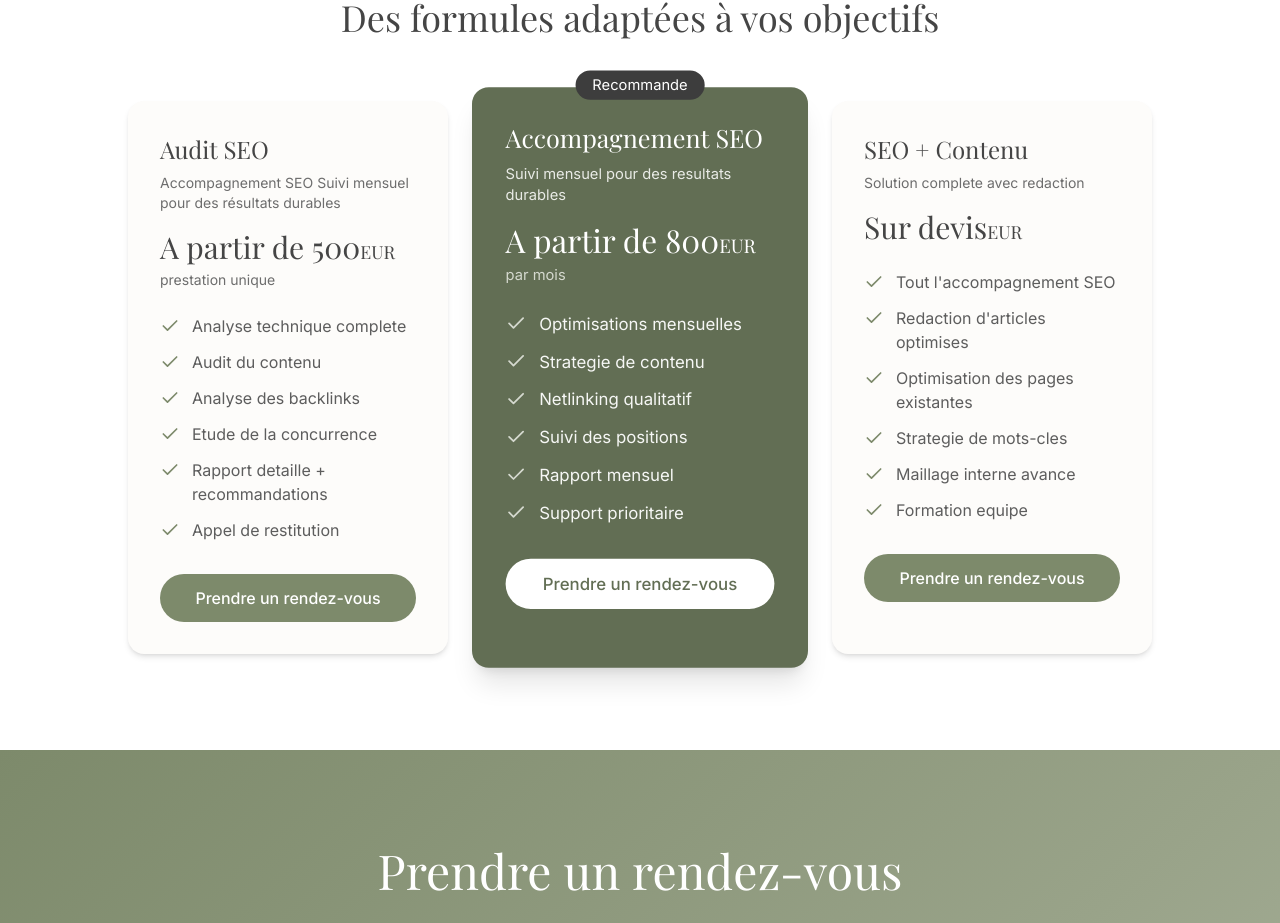
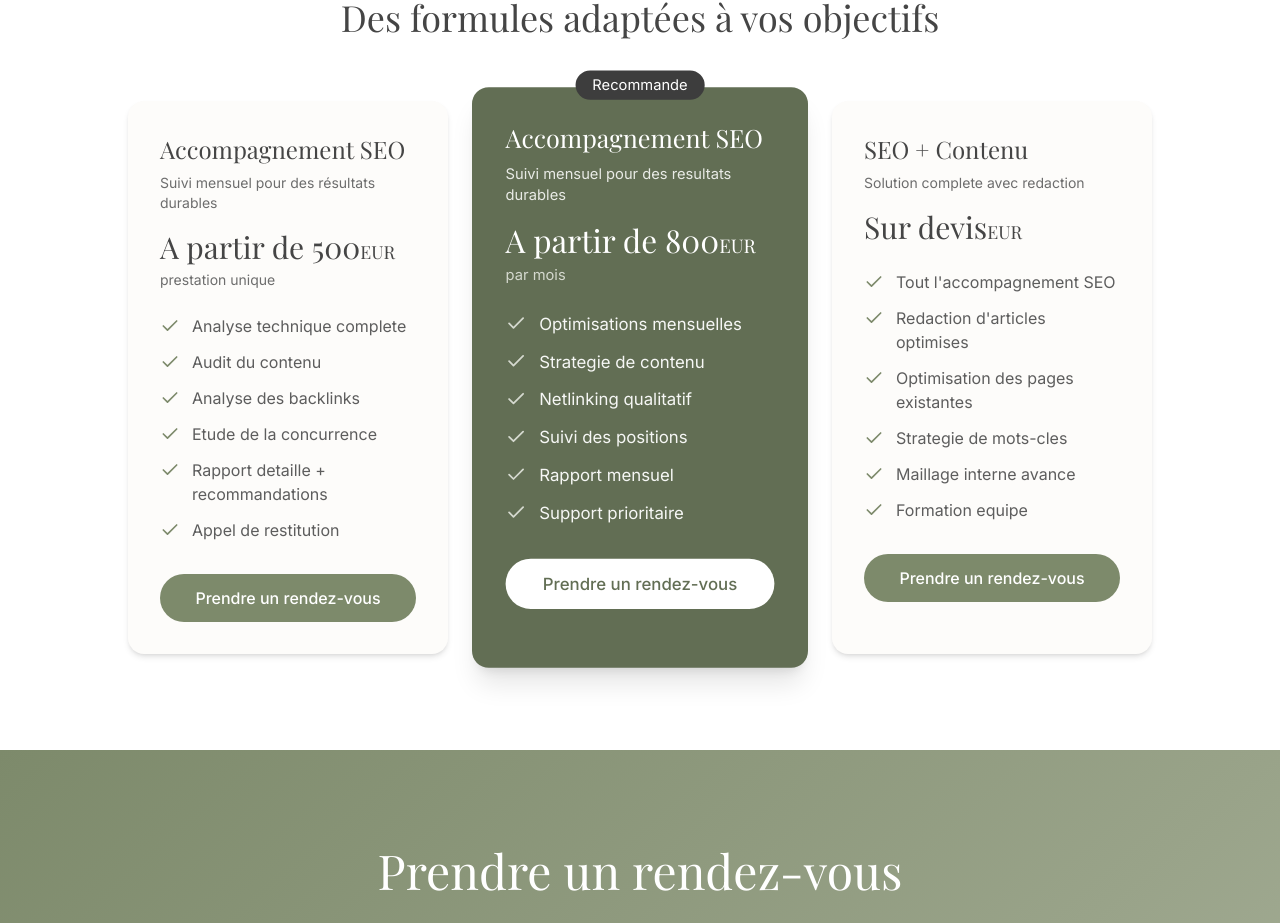
Before and after one commit to valerian35/rochefort-digital, a React (Vite) app: page /seo-referencement in a window 1280 px wide. Shown: the part 2407-3330 px from the top of the page. Built offline with nearby package versions, Linux system fonts and the light colour scheme; a web font is replaced by a local one.

Commit message:
Update SEO title and description

```diff
--- a/src/pages/SEO.tsx
+++ b/src/pages/SEO.tsx
@@ -73,9 +73,9 @@ export default function SEO() {
 
   const pricing = [
     {
-      name: 'Audit SEO',
+      name: 'Accompagnement SEO',
       price: 'A partir de 500',
-      description: 'Accompagnement SEO Suivi mensuel pour des résultats durables',
+      description: 'Suivi mensuel pour des résultats durables',
       features: [
         'Analyse technique complete',
         'Audit du contenu',
```
